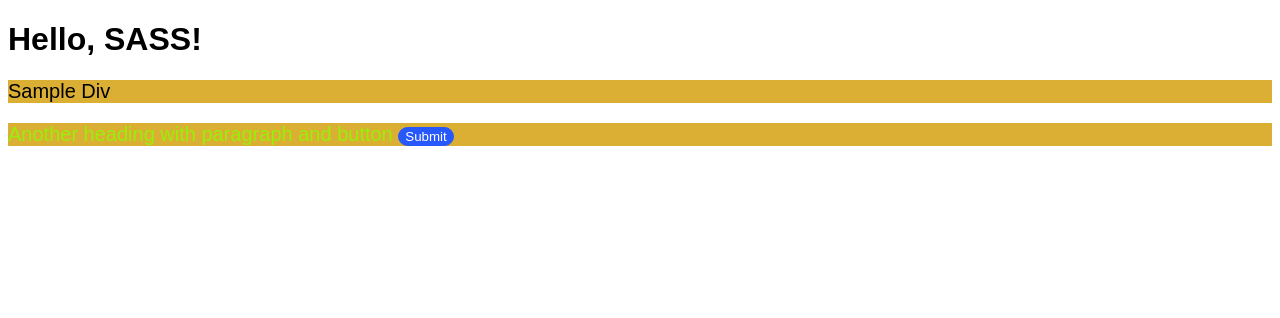
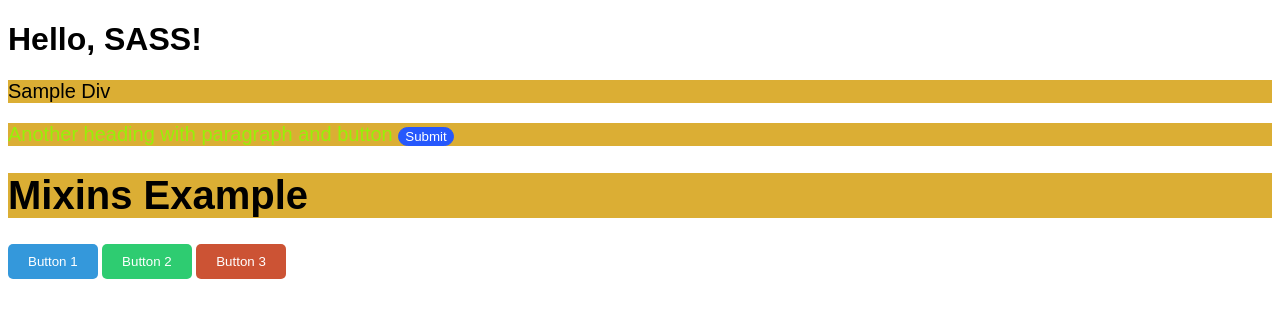
Before and after one commit to IMSP2596/PortFolio, a plain HTML site: page index.html in a window 1280 px wide. Drawn offline with Linux system fonts and the light colour scheme.

Commit message:
Session 3 Mixins Exercise 1

```diff
--- a/index.html
+++ b/index.html
@@ -7,6 +7,7 @@
     <link rel="stylesheet" href="style.css">
     <link rel="stylesheet" href="variables.css">
     <link rel="stylesheet" href="nesting.css">
+    <link rel="stylesheet" href="mixins.css">
 </head>
 <body>
     <h1>Hello, SASS!</h1>
@@ -17,5 +18,11 @@
         <p>Another heading with paragraph and button <button>Submit</button></p>
 
     </div>
+    <div>
+        <h1> Mixins Example</h1>
+    </div>
+    <button class="button-primary">Button 1</button>
+    <button class="button-secondary">Button 2</button>
+    <button class="button-teritary">Button 3</button>
 </body>
 </html>
--- /dev/null
+++ b/mixins.scss
@@ -0,0 +1,19 @@
+@mixin button-style($bg-color, $text-color) {
+    background-color: $bg-color;
+    color: $text-color;
+    padding: 10px 20px;
+    border: none;
+    border-radius: 5px;
+    cursor: pointer;
+  }
+
+  .button-primary {
+    @include button-style(#3498db, white);
+  }
+
+  .button-secondary {
+    @include button-style(#2ecc71, white);
+  }
+  .button-teritary {
+    @include button-style(#cc5334, white);
+  }
```
Also changed, not shown: mixins.css (added), 1 other file.
